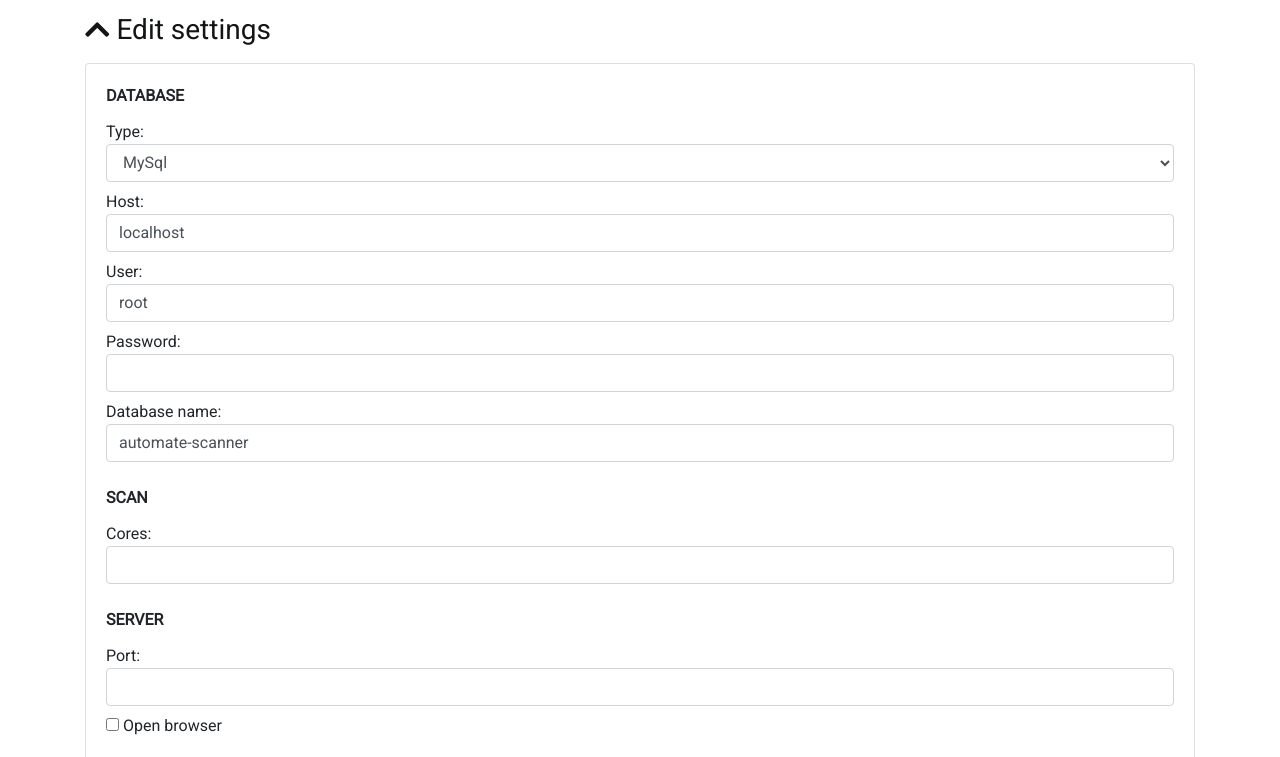
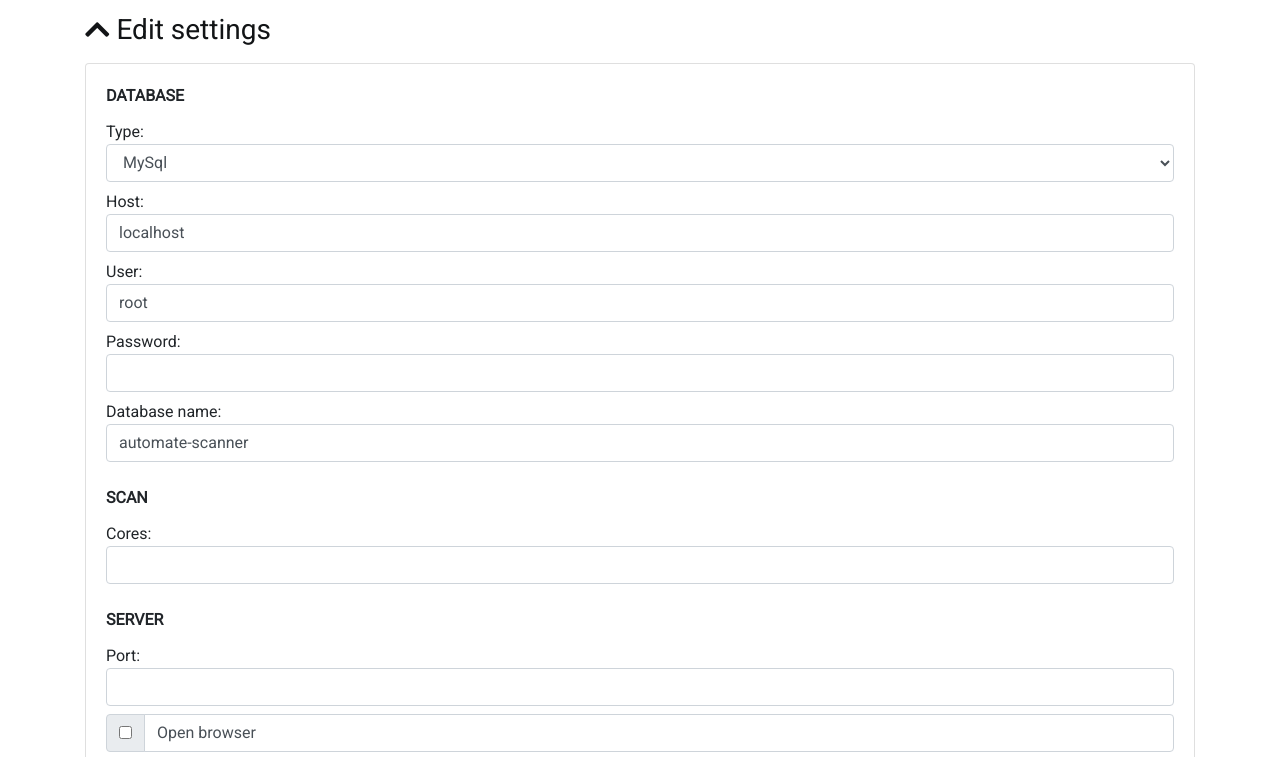
Before and after one commit to julien-wff/automate-scanner-v2, a website: page web/index.html in a window 1280 px wide. Both pictures are taken after a click on the link "Edit settings". Shown: the part 43-800 px from the top of the page. Drawn offline with nearby package versions, Linux system fonts and the light colour scheme; no server answers.

Commit message:
Improved checkbox display

```diff
--- a/web/index.html
+++ b/web/index.html
@@ -49,9 +49,13 @@
             <label class="d-block">
                 Port: <input type="number" class="form-control" min="0" max="65535" id="settings-server-port" required>
             </label>
-            <label class="d-block">
-                <input type="checkbox" id="settings-server-browser">
-                Open browser
+            <label class="input-group">
+                <span class="input-group-prepend">
+                    <span class="input-group-text">
+                        <input type="checkbox" id="settings-server-browser">
+                    </span>
+                </span>
+                <span type="text" class="form-control" aria-label="Text input with checkbox">Open browser</span>
             </label>
         </p>
 
@@ -68,7 +72,8 @@
 
 </div>
 
-<div class="toast" style="position: fixed; top: 60px; right: 20px;" role="alert" aria-live="assertive" aria-atomic="true">
+<div class="toast" style="position: fixed; top: 60px; right: 20px;" role="alert" aria-live="assertive"
+     aria-atomic="true">
     <div class="toast-header">
         <strong class="mr-auto">Settings change</strong>
         <button type="button" class="ml-2 mb-1 close" data-dismiss="toast" aria-label="Close">
```
